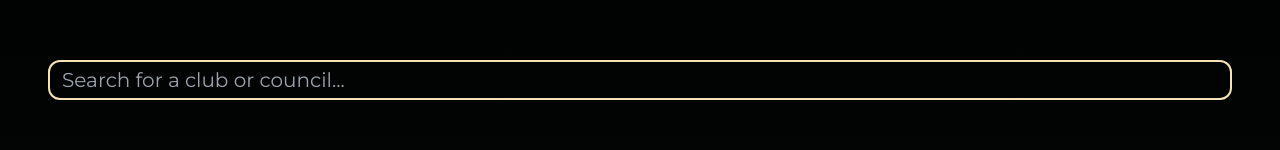
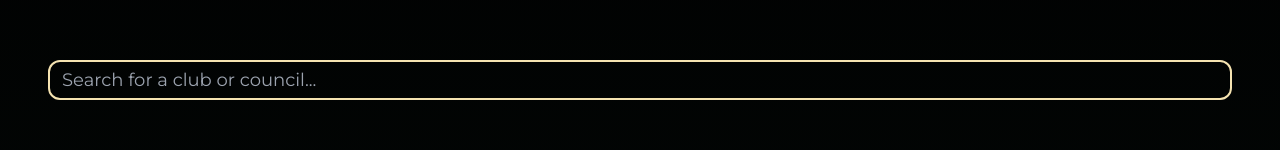
Before and after one commit to Anderson-Lai/rmc-frontend, a React (Vite) app: page /extracurriculars in a window 1280 px wide. Shown: the part 260-410 px from the top of the page. Built offline with nearby package versions, Linux system fonts and the light colour scheme.

Commit message:
search font size

```diff
--- a/src/Pages/Extracurriculars.tsx
+++ b/src/Pages/Extracurriculars.tsx
@@ -103,7 +103,7 @@ export default function Extracurriculars() {
             <div className="mt-14 px-3 md:px-12">
                 <input
                     placeholder="Search for a club or council..."
-                    className="w-full bg-transparent rounded-xl text-xl px-3 py-1 border-2 border-border-light-yellow"
+                    className="w-full bg-transparent rounded-xl text-lg px-3 py-1 border-2 border-border-light-yellow"
                     onChange={handleChange}
                     value={search}
                 />
```
